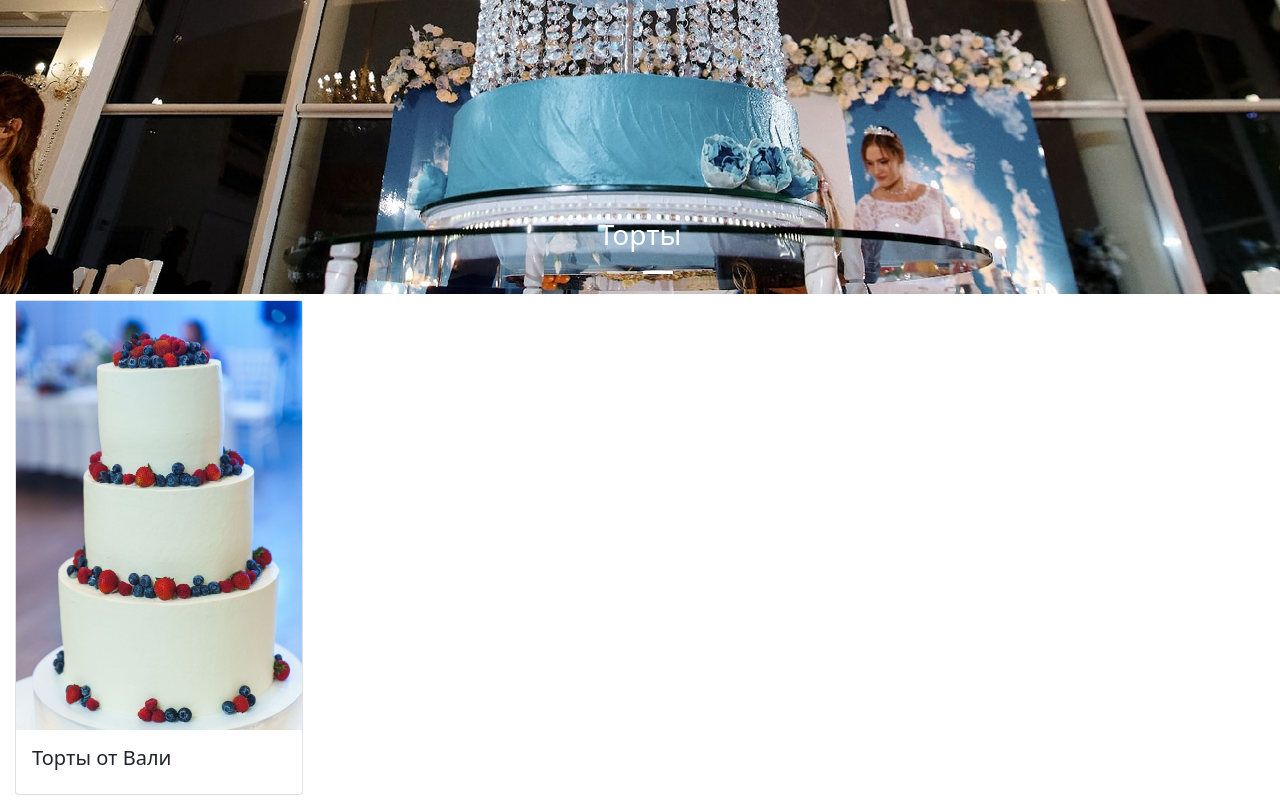
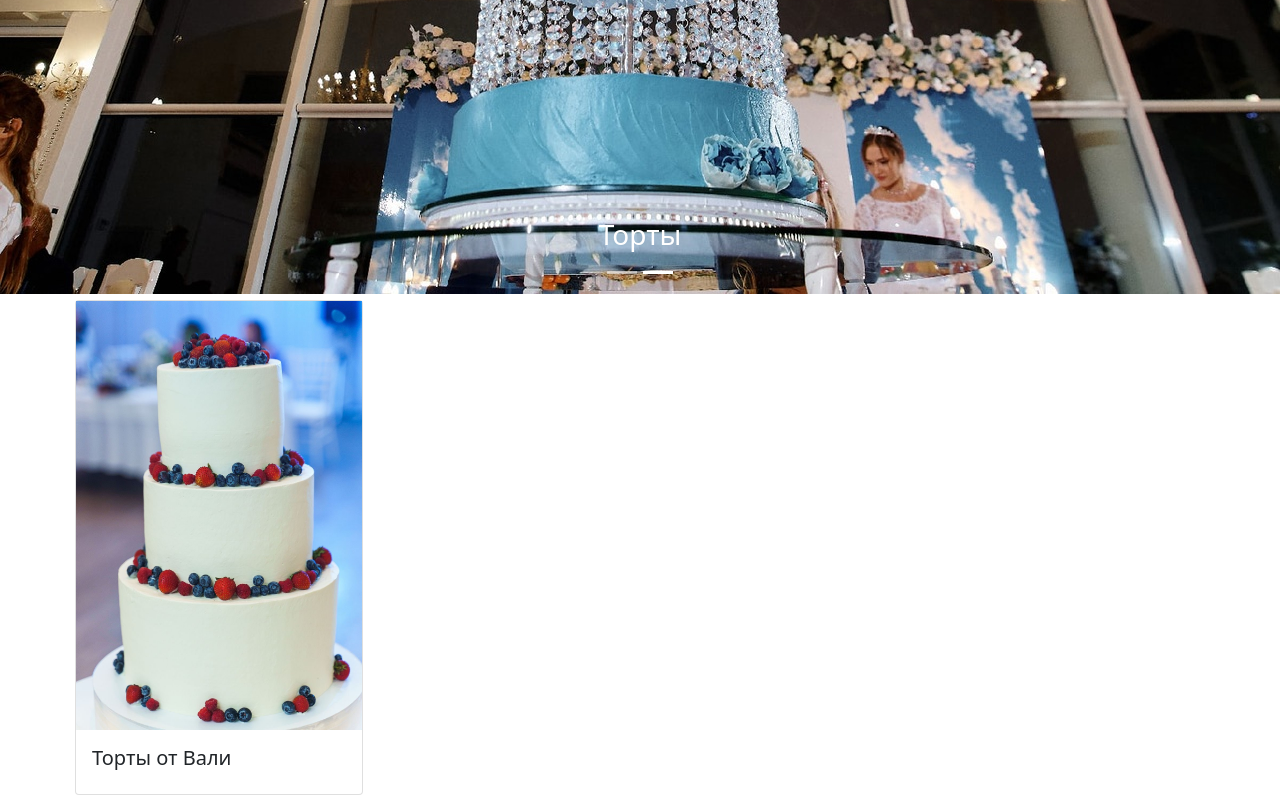
Before and after one commit to sergeianip20/rop, a Next.js app: page /price in a window 1280 px wide. Shown: the part 615-1415 px from the top of the page. Built offline with nearby package versions, Linux system fonts and the light colour scheme.

Commit message:
Update global.module.css

```diff
--- a/styles/global.module.css
+++ b/styles/global.module.css
@@ -42,6 +42,6 @@ grid-template-columns: 1fr 1fr 1fr;
 
 }
 .users_item {
-padding: 0px 0px 5px 15px;
+padding: 0px 0px 5px 75px;
 
 }
```
